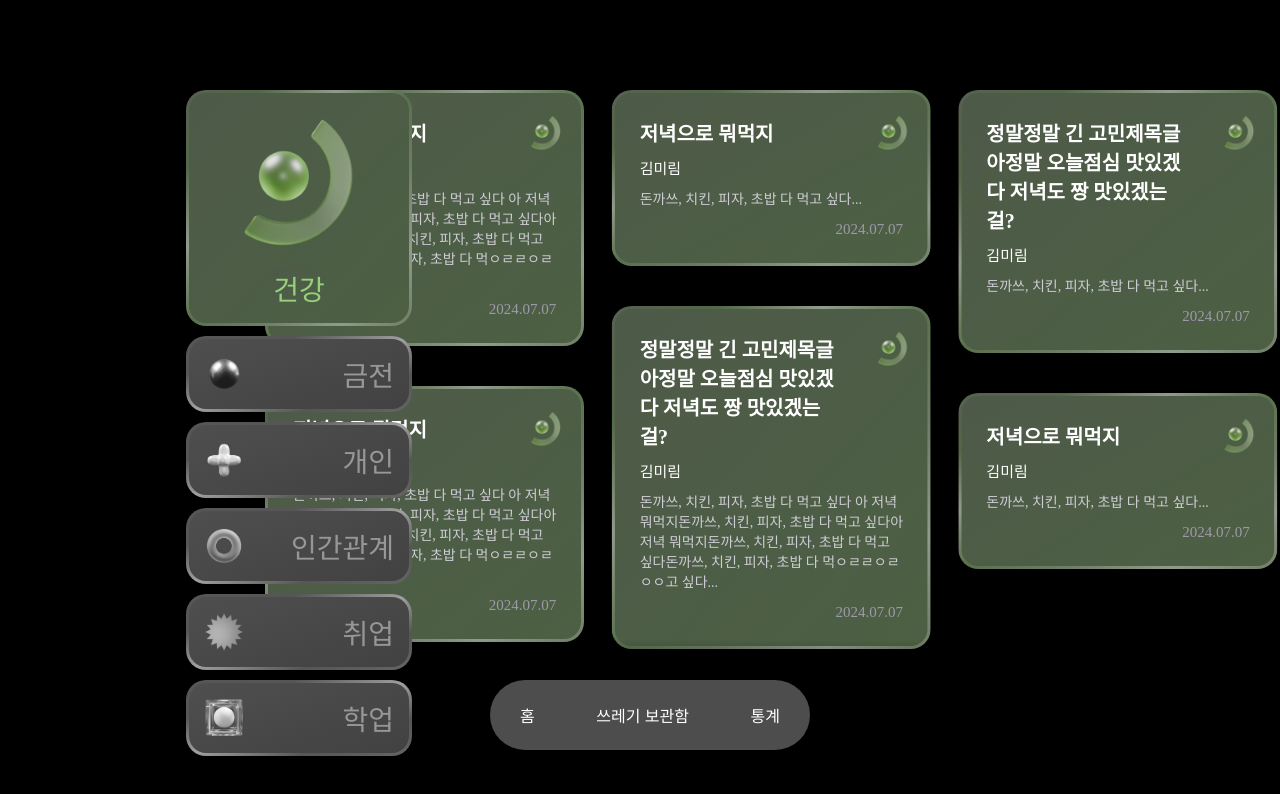
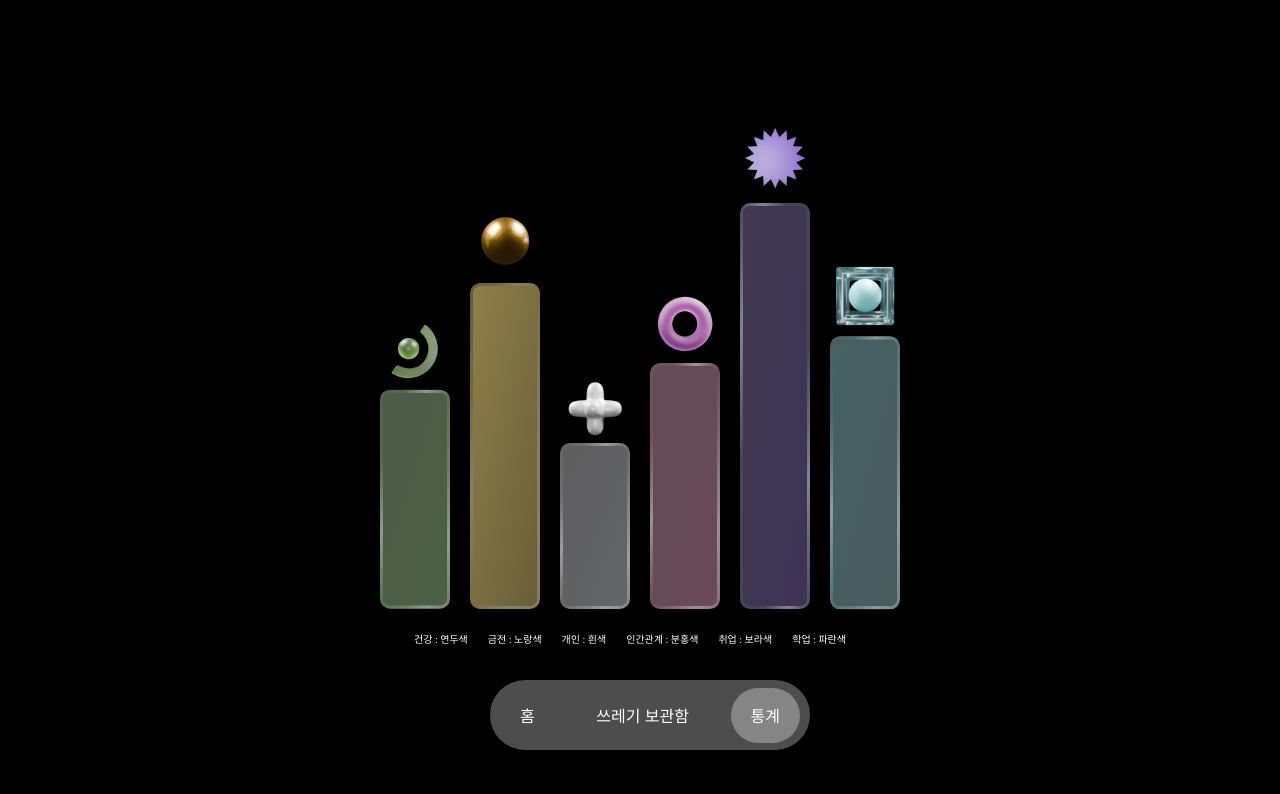
Before and after one commit to leeda06/GoMean, a React (Create React App) app: page / in a window 1280 px wide. Shown: the top 794 px of the page. Built offline with nearby package versions, Linux system fonts and the light colour scheme.

Commit message:
하단 bar

```diff
--- a/src/css/recode.css
+++ b/src/css/recode.css
@@ -31,7 +31,7 @@ body::-webkit-scrollbar {
 .div {
     display: flex;
     gap: 40px;
-    margin-left: calc(var(--list-width) + 50px);
+    margin-left: calc(var(--list-width));
     position: relative;
 }
 
@@ -46,7 +46,7 @@ body::-webkit-scrollbar {
     gap: 10px;
     z-index: 9999;
     position: fixed;
-    left: 22vh;
+    left: 15vw;
 }
 
 .list li {
--- a/src/index.js
+++ b/src/index.js
@@ -1,24 +1,45 @@
-import React from 'react';
+import React, { useState } from 'react';
 import ReactDOM from 'react-dom/client';
 import './index.css';
 import Record from './commpnent/record';
 import Graph from './commpnent/graph';
 import reportWebVitals from './reportWebVitals';
 
-const root = ReactDOM.createRoot(document.getElementById('root'));
-root.render(
-  <React.StrictMode>
-    <Record />
-    {/* <Graph /> */}
+const App = () => {
+  const [activeComponent, setActiveComponent] = useState('Graph');
+
+  const handleButtonClick = (component) => {
+    setActiveComponent(component);
+  };
+
+  return (
+    <React.StrictMode>
+      {activeComponent === 'Record' ? <Record /> : <Graph />}
       <nav>
         <div className="Button-back">
-          <button className="slide-btn Home-btn">홈</button>
-          <button className="slide-btn Trash-btn">쓰레기 보관함</button>
-          <button className="slide-btn Statistics-btn">통계</button>
+          <button className={`slide-btn`}>홈</button>
+          <button
+            className={`slide-btn Trash-btn ${activeComponent === 'Record' ? 'active' : ''}`}
+            style={{ backgroundColor: `${activeComponent === 'Record' ? '#ffffff50' : ''}` }}
+            onClick={() => handleButtonClick('Record')}
+          >
+            쓰레기 보관함
+          </button>
+          <button
+            className={`slide-btn Statistics-btn ${activeComponent === 'Graph' ? 'active' : ''}`}
+            style={{ backgroundColor: `${activeComponent === 'Graph' ? '#ffffff50' : ''}` }}
+            onClick={() => handleButtonClick('Graph')}
+          >
+            통계
+          </button>
         </div>
       </nav>
-  </React.StrictMode>
-);
+    </React.StrictMode>
+  );
+};
+
+const root = ReactDOM.createRoot(document.getElementById('root'));
+root.render(<App />);
 
 // If you want to start measuring performance in your app, pass a function
 // to log results (for example: reportWebVitals(console.log))
```
Also changed, not shown: src/commpnent/App.css (deleted, +0 -35 lines).
